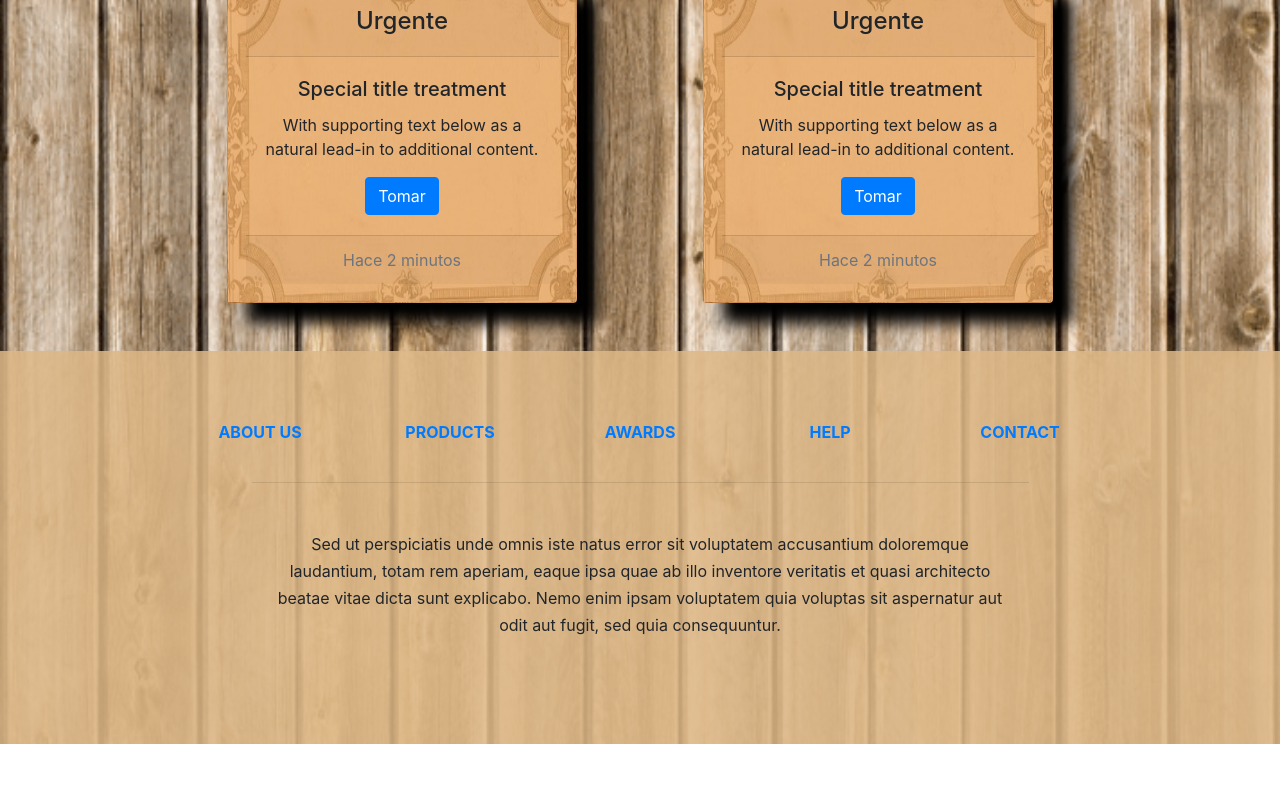
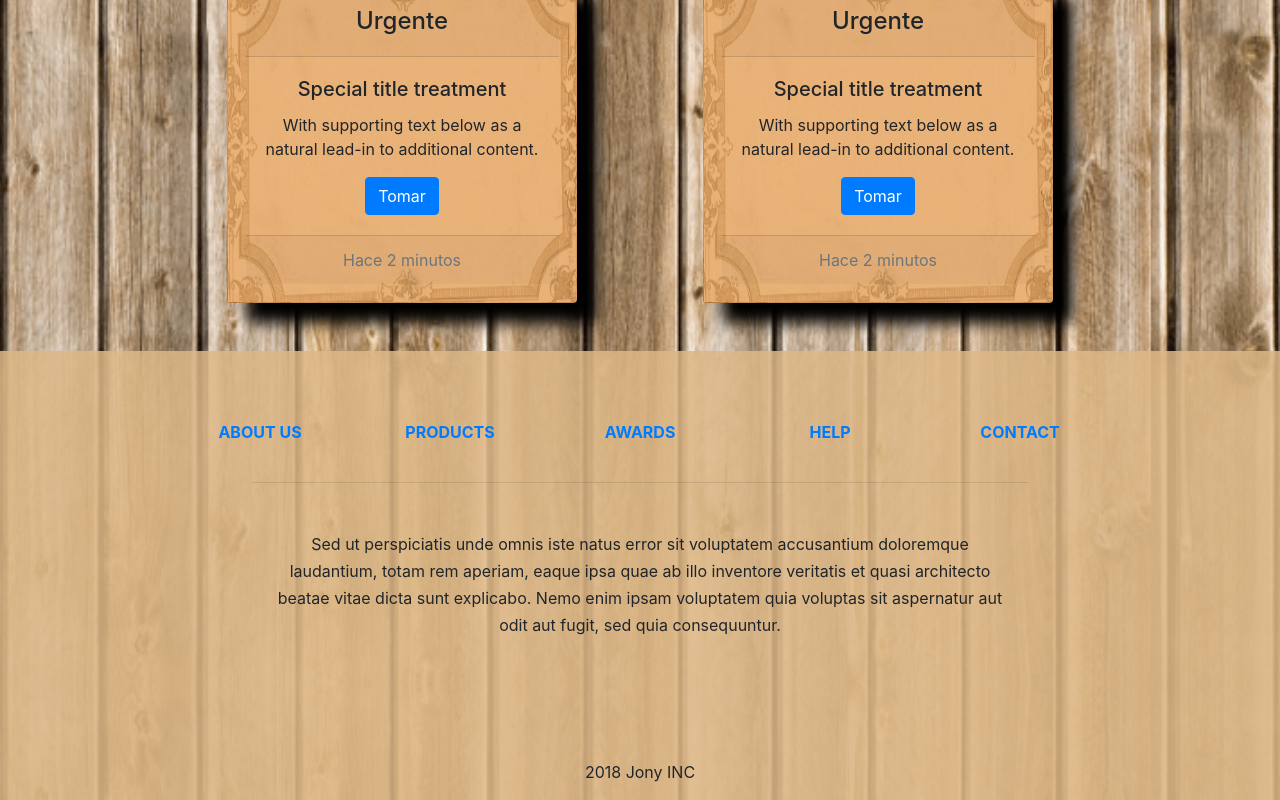
Before and after one commit to Jisargu/proyfjv001, an Angular app: page / in a window 1280 px wide. Shown: the part 569-1369 px from the top of the page. Before the commit the page ends 1313 px from the top, so only its background shows below. Built offline with nearby package versions, Linux system fonts and the light colour scheme.

Commit message:
copyright en el footer

```diff
--- a/src/app/footer/footer.component.html
+++ b/src/app/footer/footer.component.html
@@ -111,7 +111,9 @@
 
     </div>
     <!-- Footer Links -->
-
+  <div class="footer-copyright text-center py-3">
+    2018 Jony INC
+  </div>
     <!-- Copyright
     <div class="footer-copyright text-center py-3">© 2018 Copyright:
       <a href="https://mdbootstrap.com/bootstrap-tutorial/"> MDBootstrap.com</a>
```
